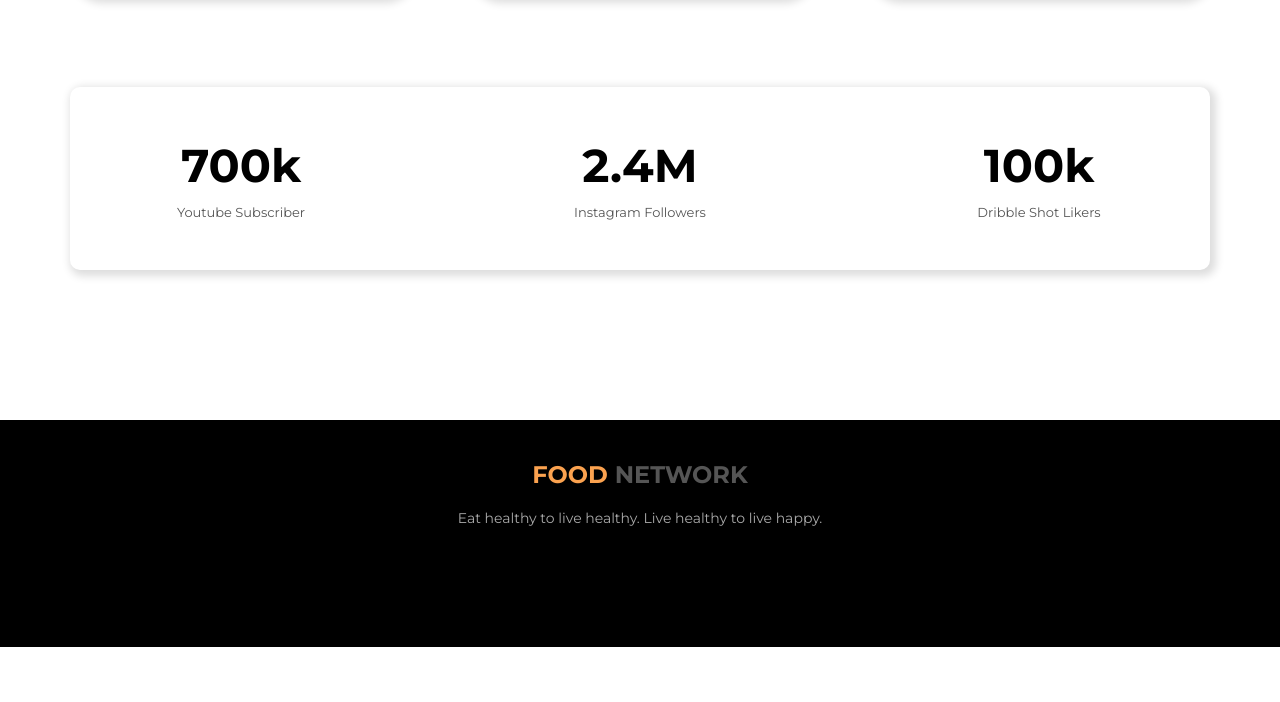
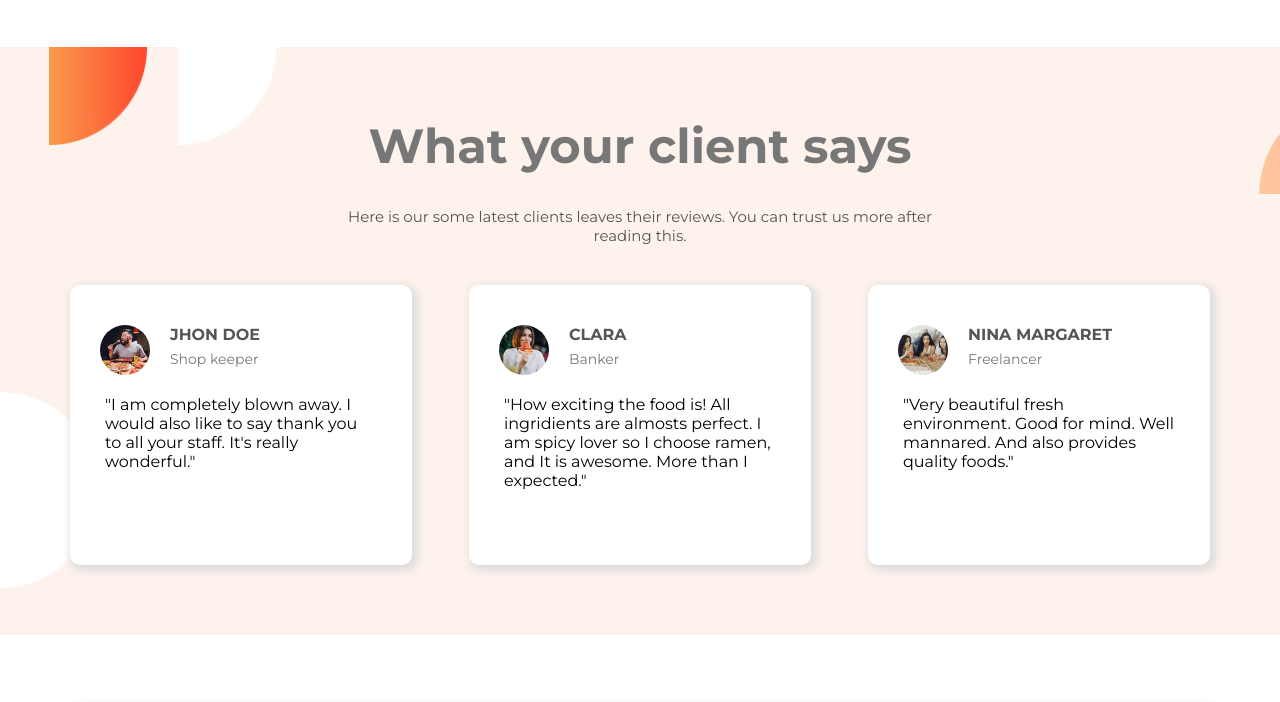
Before and after one commit to arif1205/assignmnet-1, a plain HTML site: page index.html in a window 1280 px wide. Shown: the part 2175-2877 px from the top of the page. Before the commit the page ends 2822 px from the top, so only its background shows below. Drawn offline with Linux system fonts and the light colour scheme.

Commit message:
all section is done. Now it can be submit

```diff
--- a/index.html
+++ b/index.html
@@ -116,9 +116,9 @@
 		<!-- Recipe section  -->
 		<section id="recipe">
 			<div class="recipe-container">
-				<div class="recipe-header">
-					<h1 class="recipe-title">My Recipes</h1>
-					<p class="recipe-details">
+				<div class="recipe-header section-header">
+					<h1 class="section-title">My Recipes</h1>
+					<p class="section-details">
 						Here is some of my Favourite recipe items. You can also
 						taste it here by clicking on the items. You will
 						satisfied. There is three items in display. Chicken Corn
@@ -126,10 +126,10 @@
 						are also my favourite.
 					</p>
 				</div>
-				<div class="recipe-lists">
+				<div class="section-lists">
 					<div class="row">
 						<div class="col col-4">
-							<div class="recipe-item">
+							<div class="section-item">
 								<div class="recipe-img">
 									<img
 										src="./images/food/Project Cover7.png"
@@ -150,7 +150,7 @@
 							</div>
 						</div>
 						<div class="col col-4">
-							<div class="recipe-item">
+							<div class="section-item">
 								<div class="recipe-img">
 									<img
 										src="./images/food/Project Cover.jpg"
@@ -171,7 +171,7 @@
 							</div>
 						</div>
 						<div class="col col-4">
-							<div class="recipe-item">
+							<div class="section-item">
 								<div class="recipe-img">
 									<img
 										src="./images/food/Project Cover6.png"
@@ -186,6 +186,93 @@
 										Pinwheels are made of a flatbread bread
 										(like a tortilla or lavash bread) that
 										is cut lengthwise, about 3/8 inch thick.
+									</p>
+								</div>
+							</div>
+						</div>
+					</div>
+				</div>
+			</div>
+		</section>
+
+		<!-- Testimonial section -->
+		<section id="review">
+			<div class="review-container">
+				<div class="section-header">
+					<h1 class="section-title">What your client says</h1>
+					<p class="section-details">
+						Here is our some latest clients leaves their reviews.
+						You can trust us more after reading this.
+					</p>
+				</div>
+				<div class="section-lists">
+					<div class="row">
+						<div class="col col-4">
+							<div class="section-item review-item">
+								<div class="review-header">
+									<div class="avatar">
+										<img
+											src="./images/review/avatar-1.jpg"
+											alt="avatar1"
+										/>
+									</div>
+									<div class="avatar-name">
+										<h4>JHON DOE</h4>
+										<span>Shop keeper</span>
+									</div>
+								</div>
+								<div class="review-item-details">
+									<p>
+										"I am completely blown away. I would
+										also like to say thank you to all your
+										staff. It's really wonderful."
+									</p>
+								</div>
+							</div>
+						</div>
+						<div class="col col-4">
+							<div class="section-item review-item">
+								<div class="review-header">
+									<div class="avatar">
+										<img
+											src="./images/review/avatar-2.jpg"
+											alt="avatar1"
+										/>
+									</div>
+									<div class="avatar-name">
+										<h4>CLARA</h4>
+										<span>Banker</span>
+									</div>
+								</div>
+								<div class="review-item-details">
+									<p>
+										"How exciting the food is! All
+										ingridients are almosts perfect. I am
+										spicy lover so I choose ramen, and It is
+										awesome. More than I expected."
+									</p>
+								</div>
+							</div>
+						</div>
+						<div class="col col-4">
+							<div class="section-item review-item">
+								<div class="review-header">
+									<div class="avatar">
+										<img
+											src="./images/review/avatar-3.jpg"
+											alt="avatar1"
+										/>
+									</div>
+									<div class="avatar-name">
+										<h4>NINA MARGARET</h4>
+										<span>Freelancer</span>
+									</div>
+								</div>
+								<div class="review-item-details">
+									<p>
+										"Very beautiful fresh environment. Good
+										for mind. Well mannared. And also
+										provides quality foods."
 									</p>
 								</div>
 							</div>
--- a/style.css
+++ b/style.css
@@ -65,6 +65,36 @@
 	box-shadow: 0px 68px 21px #947874;
 }
 /* Common properties end  */
+
+/* recipe and review section common part  */
+.section-header {
+	text-align: center;
+	margin-bottom: 40px;
+}
+
+.section-title {
+	font-size: 48px;
+	color: #777;
+	margin-bottom: 32px;
+}
+
+.section-details {
+	font-size: 15px;
+	width: 700px;
+	padding: 0 30px;
+	text-align: center;
+	margin: auto;
+	color: #555;
+}
+
+.section-item {
+	padding: 10px;
+	border-radius: 30px;
+	box-shadow: 3px 3px 9px 3px #ddd;
+	background: #fff;
+}
+
+/* recipe and review section common part end  */
 
 /* top bar contact nav start  */
 #nav {
@@ -185,38 +215,13 @@
 	padding: 70px;
 }
 
-.recipe-header {
-	text-align: center;
-	margin-bottom: 40px;
-}
-
-.recipe-title {
-	font-size: 48px;
-	color: #777;
-	margin-bottom: 32px;
-}
-
-.recipe-details {
-	font-size: 15px;
-	width: 700px;
-	padding: 0 30px;
-	text-align: center;
-	margin: auto;
-	color: #555;
-}
-
-.recipe-item {
-	padding: 10px;
-	border-radius: 30px;
-	box-shadow: 3px 3px 9px 3px #ddd;
-}
 .recipe-img {
 	margin-bottom: 20px;
 }
 
 .recipe-img img {
 	width: 100%;
-	height: 260px;
+	height: 240px;
 	border-radius: 10px;
 }
 
@@ -249,13 +254,61 @@
 }
 /* recipe part end  */
 
+/* review part start  */
+#review {
+	background-image: url("./images/shapes/7.png");
+	background-repeat: no-repeat;
+	background-size: cover;
+}
+
+.review-container {
+	padding: 70px;
+}
+
+.review-item {
+	padding: 40px 30px;
+	border-radius: 10px;
+}
+
+.review-header {
+	display: flex;
+	margin-bottom: 20px;
+}
+.avatar {
+	height: 50px;
+	width: 50px;
+	border-radius: 50%;
+	overflow: hidden;
+	margin-right: 20px;
+}
+
+.avatar-name h4 {
+	font-size: 16px;
+	color: #555;
+	margin-bottom: 5px;
+}
+
+.avatar-name span {
+	font-size: 14px;
+	color: #777;
+}
+
+.review-item-details {
+	padding: 0 5px 30px;
+}
+
+.review-item-details p {
+	height: 100px;
+}
+/* review part start  */
+
 /* social section start  */
 #social {
-	margin-bottom: 80px;
+	margin-bottom: 30px;
 }
 
 .social-container {
-	padding: 20px 70px 70px;
+	padding: 70px;
 }
 
 .social-box {
```
Also changed, not shown: images/review/avatar-1.jpg (added), images/review/avatar-2.jpg (added), images/review/avatar-3.jpg (added).
